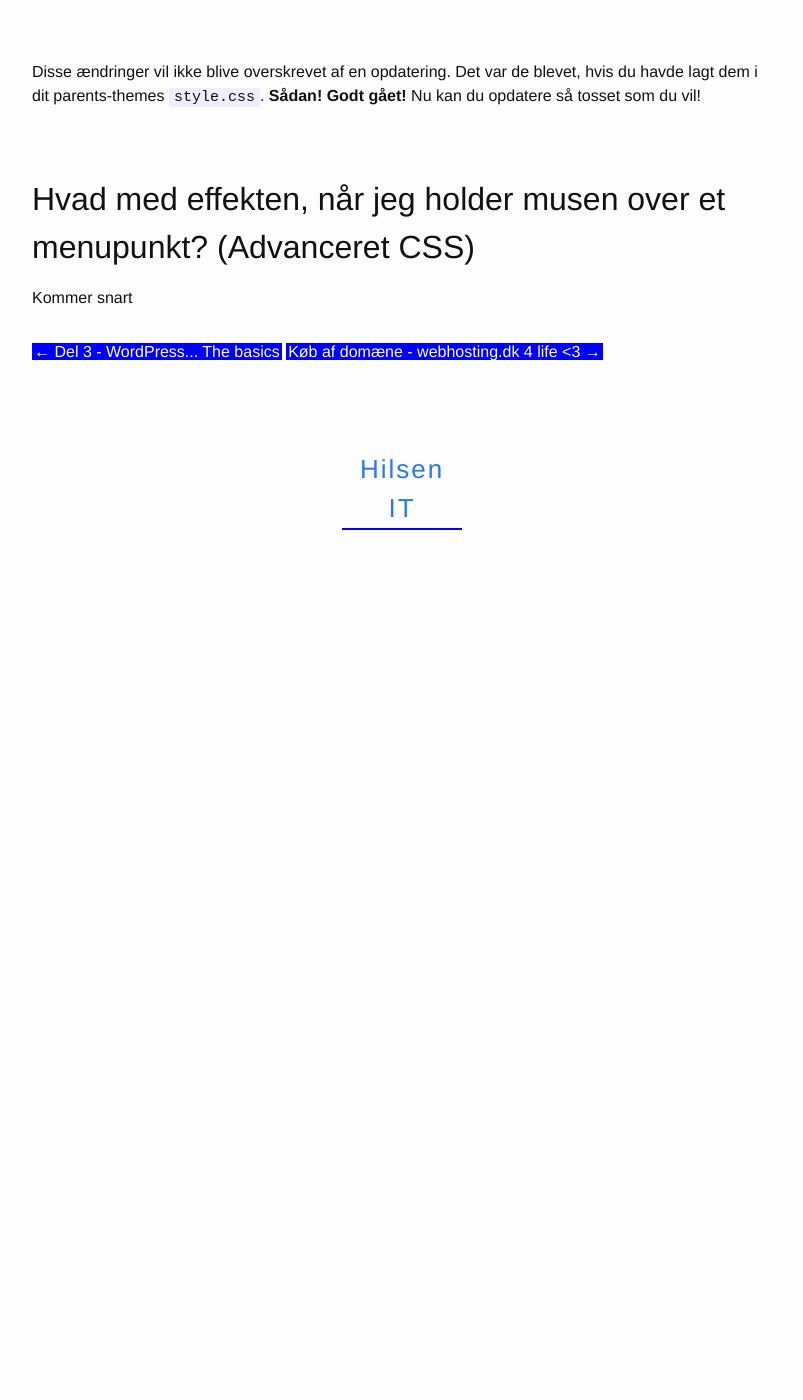
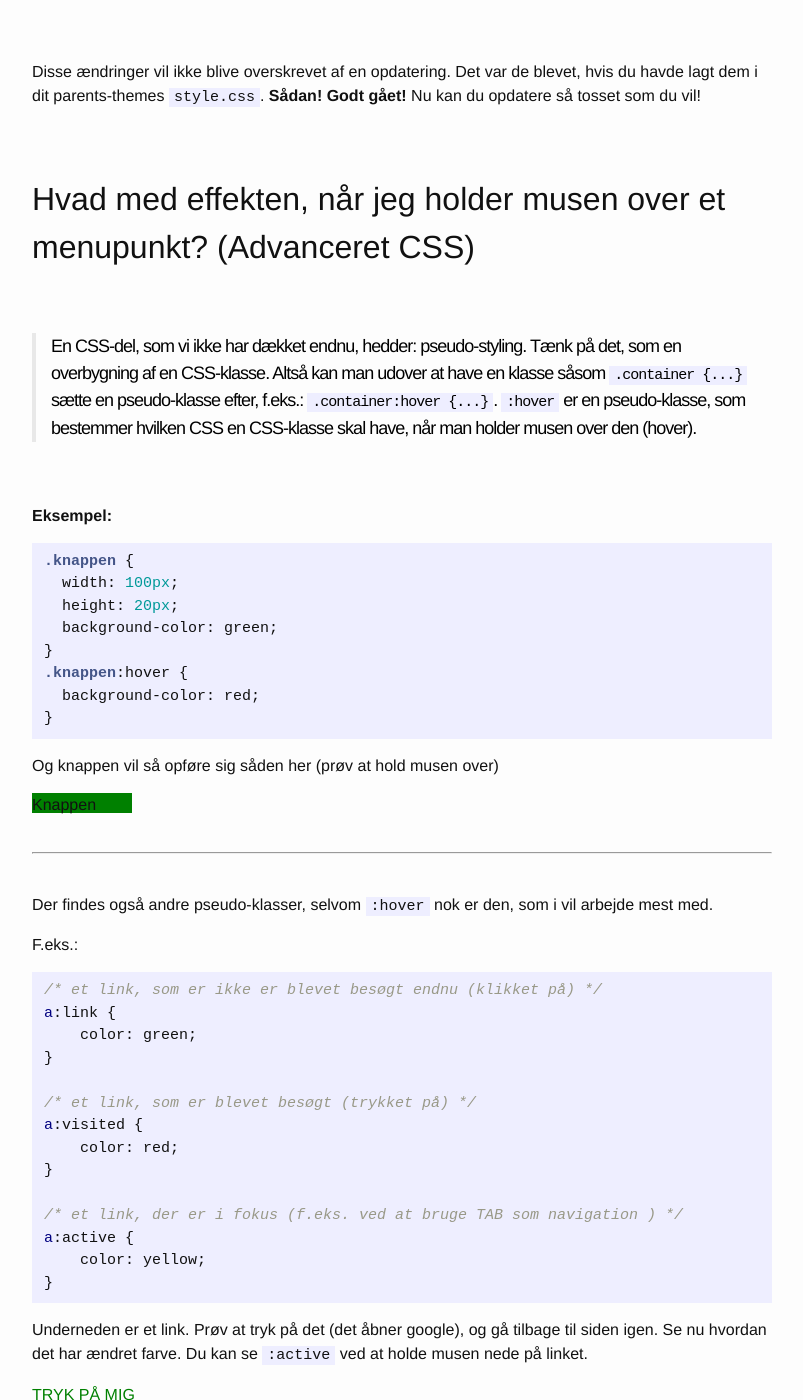
Before and after one commit to peterhoejlundandersen/hilsen, a Jekyll site: the page built from _posts/wordpress/2018-02-19-del-4-tema-og-plugins.markdown, in a window 1280 px wide and 1400 px high, scrolled down 6485 px. Shown: the whole window, without its empty margins (238-1041 px from the left). Built offline with Jekyll 4.4.1, drawn with Linux system fonts in a browser that asks for light colours; before the commit the page ends 7115 px from its top, so only the background shows below that; some of the changed text lies outside the part shown.

Commit message:
finished del 4

```diff
--- a/_posts/wordpress/2018-02-19-del-4-tema-og-plugins.markdown
+++ b/_posts/wordpress/2018-02-19-del-4-tema-og-plugins.markdown
@@ -132,4 +132,84 @@ Disse ændringer vil ikke blive overskrevet af en opdatering. Det var de blevet,
 
 ## Hvad med effekten, når jeg holder musen over et menupunkt? (Advanceret CSS)
 
-Kommer snart
+> En CSS-del, som vi ikke har dækket endnu, hedder: pseudo-styling. Tænk på det, som en overbygning af en CSS-klasse. Altså kan man udover at have en klasse såsom `.container {...}` sætte en pseudo-klasse efter, f.eks.: `.container:hover {...}`. `:hover` er en pseudo-klasse, som bestemmer hvilken CSS en CSS-klasse skal have, når man holder musen over den (hover).
+
+**Eksempel:**
+
+<style type="text/css">
+
+.knappen {
+  width: 100px;
+  height: 20px;
+  background-color: green;
+}
+.knappen:hover {
+  background-color: red;
+}
+
+</style>
+
+{% highlight css %}
+.knappen {
+  width: 100px;
+  height: 20px;
+  background-color: green;
+}
+.knappen:hover {
+  background-color: red;
+}
+{% endhighlight %}
+
+Og knappen vil så opføre sig såden her (prøv at hold musen over)
+
+<div class="knappen">Knappen</div>
+
+
+<br>
+
+-----------------
+
+
+<br>
+
+<style type="text/css">
+
+.example-link:link {
+    color: green;
+}
+.example-link:visited {
+    color: red!important;
+}
+.example-link:active {
+    color: yellow;
+}
+
+</style>
+
+Der findes også andre pseudo-klasser, selvom  `:hover` nok er den, som i vil arbejde mest med.
+
+F.eks.:
+{% highlight css %}
+
+/* et link, som er ikke er blevet besøgt endnu (klikket på) */
+a:link {
+    color: green;
+}
+
+/* et link, som er blevet besøgt (trykket på) */
+a:visited {
+    color: red;
+}
+
+/* et link, der er i fokus (f.eks. ved at bruge TAB som navigation ) */
+a:active {
+    color: yellow;
+}
+
+{% endhighlight %}
+
+Underneden er et link. Prøv at tryk på det (det åbner google), og gå tilbage til siden igen. Se nu hvordan det har ændret farve. Du kan se `:active` ved at holde musen nede på linket.
+
+<a href="https://www.google.dk/" class="example-link" target="_blank">TRYK PÅ MIG</a>
+
+> Prøv at ændre din menu, så den viser en anden baggrund, når man holder musen over. Eller måske skal en besøgende kunne se, når de har besøgt et link?
--- a/_posts/wordpress/2018-02-23-del-5-skub-op.markdown
+++ b/_posts/wordpress/2018-02-23-del-5-skub-op.markdown
@@ -28,3 +28,5 @@ Når vi arbejder lokalt, **så ændrer vi og tilføjer oftest kun i wp-content m
 > FTP er din adgang til dit domæne. Altså der, hvor du kan ændre, overskriver, fjerne filer/mapper - der hvor du kan se, hvad der ligger på din hjemmeside. Du vil snart se, at mappestrukturen og oversigten minder meget om den som i f.eks. Finder på Mac.
 
 **1.** Du starter med at logge ind på din bruger på [Webhosting.dk](https://www.webhosting.dk/){:target="_blank"}. Her får du en oversigt over dine/dit domæner/domæne. Tryk derefter på det, som du vil sætte din FTP op med.
+
+**Resten kommer snart**
```
Also changed, not shown: 3 other files.
